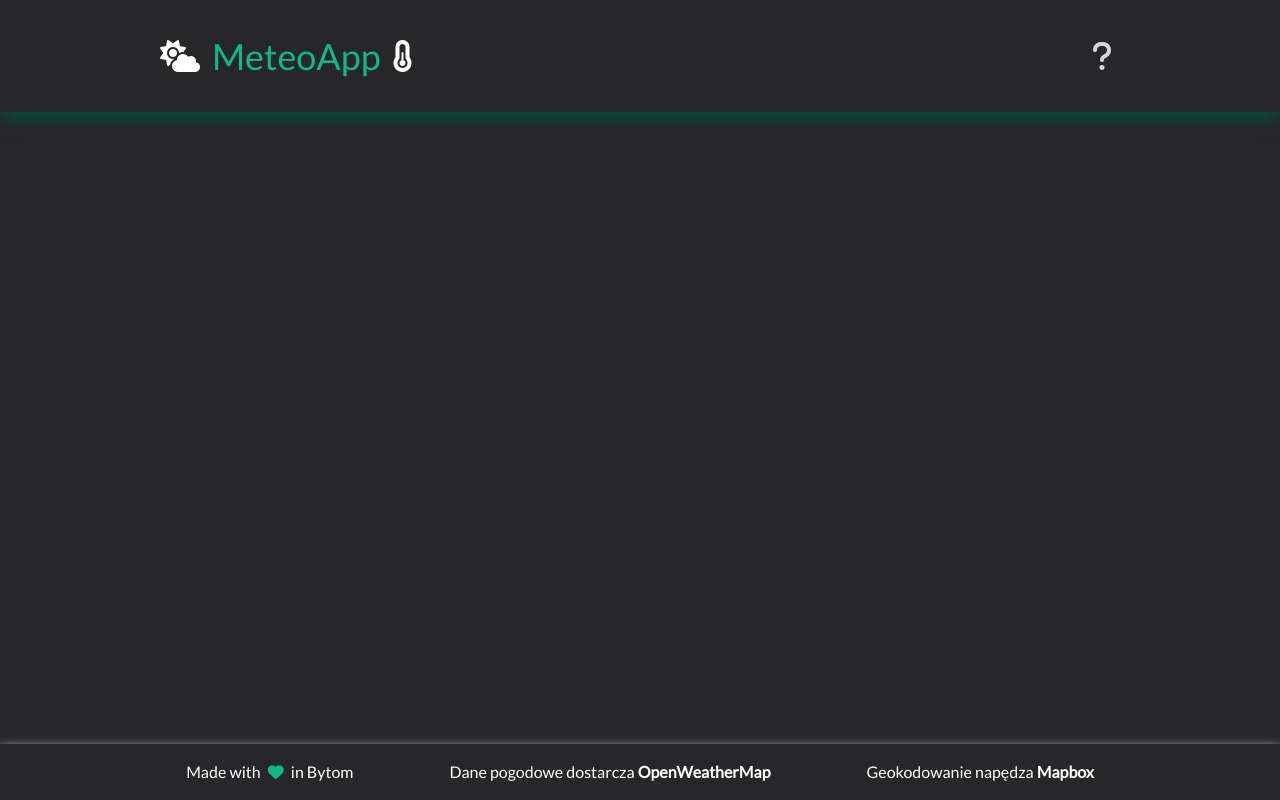
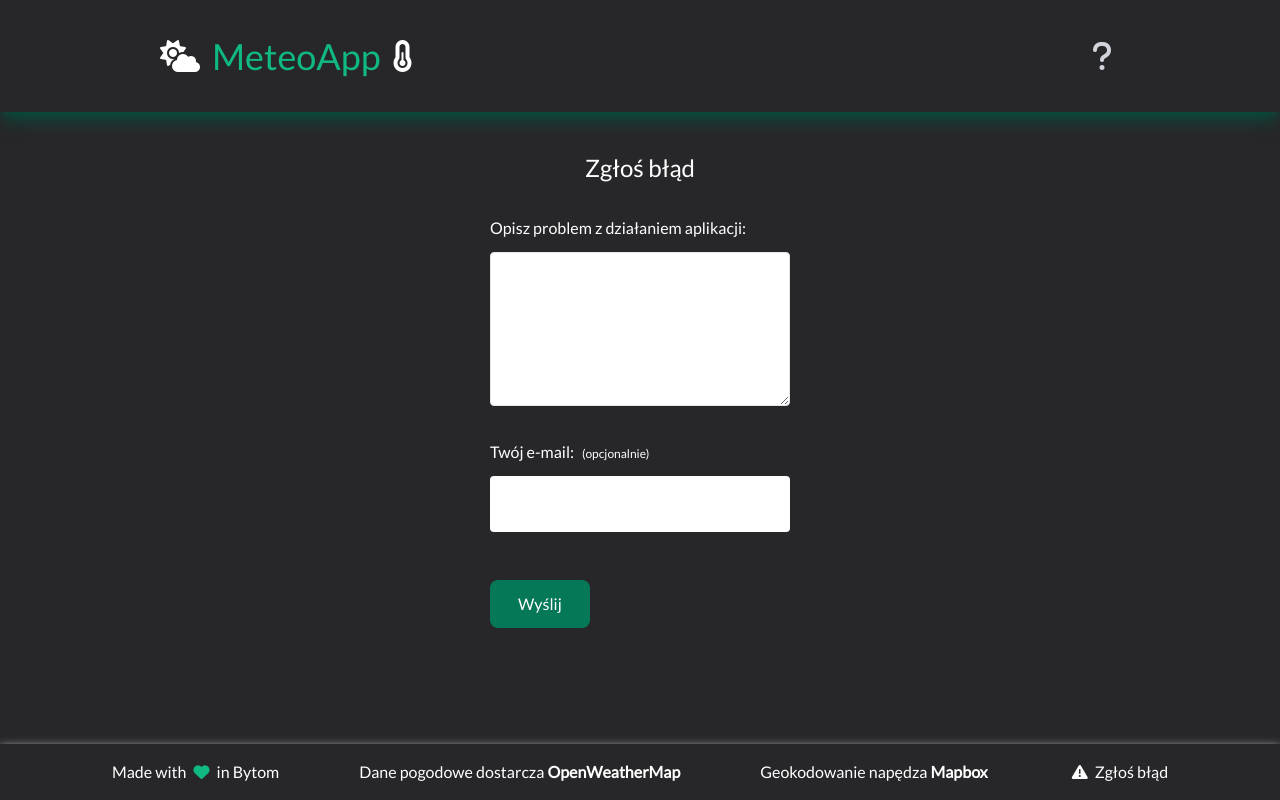
Before and after one commit to Darkspirith/MeteoApp-project, a Vue app: page /ZglosBlad in a window 1280 px wide. Built offline with nearby package versions, Linux system fonts and the light colour scheme.

Commit message:
Add a bug reporting function.

```diff
--- a/package.json
+++ b/package.json
@@ -1,6 +1,6 @@
 {
   "name": "meteoapp-project",
-  "version": "0.1.1",
+  "version": "0.1.2",
   "private": true,
   "type": "module",
   "scripts": {
--- a/src/App.vue
+++ b/src/App.vue
@@ -14,4 +14,4 @@ import Navigation from "./components/Navigation.vue";
 import Footer from "./components/Footer.vue";
 </script>
 
-<style lang="scss" scoped></style>
+<style scoped></style>
--- a/src/components/AsyncLocalityView.vue
+++ b/src/components/AsyncLocalityView.vue
@@ -90,7 +90,7 @@
       class="lg:max-w-screen-lg md:max-w-screen-md sm:max-w-screen-sm xs:w-screen-xs w-full mb-2 py-15"
     >
       <div class="mx-8 text-white">
-        <h2 class=" text-lg py-4 mb-7">Prognoza godzinowa:</h2>
+        <h2 class="text-lg py-4 mb-7">Prognoza godzinowa:</h2>
         <div class="flex gap-16 overflow-x-auto">
           <div
             v-for="hourData in meteoData.hourly"
@@ -183,8 +183,7 @@
       </div>
     </div>
 
-
-    <!-- "Remove" / "Usuń" button -->
+    <!-- "Remove" button -->
     <div
       class="flex items-center gap-2 p-4 mt-2 mb-10 text-white cursor-pointer duration-300 hover:text-red-400"
       @click="removeLocality"
--- a/src/components/Footer.vue
+++ b/src/components/Footer.vue
@@ -6,7 +6,7 @@
     <div
       class="flex justify-center text-center lg:text-base md:text-sm sm:text-xs xs:text-xs py-4 px-3"
     >
-      <p>
+      <p class="lg:pr-20 md:pr-16 sm:pr-8 xs:pr-3">
         Made with
         <i
           class="fa-solid fa-heart aria-hidden:true title='love' text-meteo-secondary hover:text-red-700 duration-700 px-1"
@@ -15,18 +15,33 @@
         </i>
         in Bytom
       </p>
-      <p class="lg:px-24 md:px-16 sm:px-8 xs:px-2">
+      <p class="lg:pr-20 md:pr-16 sm:pr-8 xs:pr-3">
         Dane pogodowe dostarcza
         <a class="font-bold" href="https://openweathermap.org/"
           >OpenWeatherMap</a
         >
       </p>
-      <p>
+      <p class="lg:pr-20 md:pr-16 sm:pr-8 xs:pr-3">
         Geokodowanie napędza
         <a class="font-bold" href="http://mapbox.com/about/maps">Mapbox</a>
+      </p>
+      <p>
+        <a
+          class="hover:text-yellow-500 duration-300 cursor-pointer"
+          @click="router.push({ name: 'BugReportView' })"
+        >
+          <i
+            class="fa-solid fa-exclamation-triangle aria-hidden:true title='Czy chcesz zgłosić błąd? Ikona - ikona wykrzyknika w trójkącie' px-1"
+          ></i>
+          Zgłoś błąd
+        </a>
       </p>
     </div>
   </footer>
 </template>
 
-<script setup></script>
+<script setup>
+import { useRouter } from "vue-router";
+
+const router = useRouter();
+</script>
--- a/src/components/LocalityCard.vue
+++ b/src/components/LocalityCard.vue
@@ -13,7 +13,7 @@
         </p>
         <p class="text-sm text-right py-1">
           {{ Math.round(city.weather.main.temp_min) }} &degC
-         <span class="mx-1">-</span>
+          <span class="mx-1">-</span>
           {{ Math.round(city.weather.main.temp_max) }} &degC
         </p>
       </div>
--- a/src/components/ModalWindow.vue
+++ b/src/components/ModalWindow.vue
@@ -1,4 +1,4 @@
- <template>
+<template>
   <Teleport to="body">
     <Transition name="modal-outer">
       <div
@@ -11,6 +11,8 @@
             class="rounded-lg p-5 bg-neutral-700 self-start max-w-screen-md mx-3 lg:mt-32 md:mt-32 sm:mt-5 overflow-auto"
           >
             <slot />
+
+            <!-- Close modal button -->
             <button
               class="mt-8 text-md rounded-lg bg-emerald-700 py-3 px-7 text-white hover:bg-meteo-tertiary duration-300"
               @click="$emit('close-modal')"
--- a/src/components/Navigation.vue
+++ b/src/components/Navigation.vue
@@ -9,8 +9,7 @@
         aria-label="Strona główna"
         class="hover:scale-105 duration-500"
       >
-
-      <!-- Logo -->
+        <!-- Logo -->
         <div class="flex items-center gap-3 flex-1">
           <i
             class="fa-solid fa-cloud-sun aria-hidden='true' fa-2xl"
@@ -47,6 +46,7 @@
         ></i>
       </div>
 
+      <!-- Modal window - app guide -->
       <ModalWindow :modalActive="modalActive" @close-modal="toggleModal">
         <div class="text-white">
           <h1 class="text-xl mt-2 mb-7">
@@ -125,7 +125,6 @@ const addLocality = () => {
 
 const modalActive = ref(null);
 
-// Modal window
 const toggleModal = () => {
   modalActive.value = !modalActive.value;
 };
--- a/src/router/index.js
+++ b/src/router/index.js
@@ -1,6 +1,7 @@
 import { createRouter, createWebHistory } from "vue-router";
 import HomeView from "../views/HomeView.vue";
 import LocalityView from "../views/LocalityView.vue";
+import BugReportView from "@/views/BugReportView.vue";
 
 const router = createRouter({
   history: createWebHistory(import.meta.env.BASE_URL),
@@ -15,7 +16,7 @@ const router = createRouter({
       },
     },
     {
-      path: "/pogoda/:state/:city",
+      path: "/Pogoda/:state/:city",
       name: "LocalityView",
       component: LocalityView,
       meta: {
@@ -23,6 +24,16 @@ const router = createRouter({
         ariaLabel: "Pogoda dla wybranej miejscowości",
       },
     },
+    {
+      path: "/ZglosBlad",
+      name: "BugReportView",
+      component: BugReportView,
+      meta: {
+        title: "Zgłoś błąd w aplikacji",
+        ariaLabel: "Zgłoś błąd w aplikacji",
+      },
+    },
+
   ],
 });
 
--- /dev/null
+++ b/src/views/BugReportView.vue
@@ -0,0 +1,66 @@
+<template>
+
+  <!-- Bug report -->
+
+  <div class="text-white bg-meteo-primary flex flex-col items-center">
+    <h2 class="text-2xl mt-5 p-5">Zgłoś błąd</h2>
+    <form @submit.prevent="submitIssue" class="max-w-lg">
+      <div class="mb-4">
+        <label for="issue" class="block py-3"
+          >Opisz problem z działaniem aplikacji:</label
+        >
+        <textarea
+          id="issue"
+          v-model="form.issue"
+          class="text-black border rounded p-4"
+          cols="30"
+          rows="5"
+          required
+        ></textarea>
+      </div>
+
+      <div class="mb-4">
+        <label for="email" class="block py-3"
+          >Twój e-mail:<span class="text-xs pl-2">(opcjonalnie)</span></label
+        >
+        <input
+          id="email"
+          v-model="form.email"
+          type="email"
+          class="text-black rounded p-4 w-full"
+          cols="30"
+        />
+      </div>
+
+      <button
+        type="submit"
+        class="text-md rounded-lg bg-emerald-700 py-3 px-7 mt-8 mb-10 text-white hover:bg-meteo-tertiary duration-300"
+      >
+        Wyślij
+      </button>
+    </form>
+    <p v-if="submitted" class="mt-10 text-meteo-secondary">
+      Błąd został zgłoszony. Wkrótce zajmiemy się nim!
+    </p>
+  </div>
+</template>
+
+<script setup>
+import { reactive, ref } from "vue";
+
+const form = reactive({
+  issue: "",
+  email: "",
+});
+
+const submitted = ref(false);
+
+// Here I would have to send the data to the backend.
+
+const submitIssue = () => {
+  console.log(form);
+  submitted.value = true;
+};
+</script>
+
+<style scoped></style>
--- a/src/views/HomeView.vue
+++ b/src/views/HomeView.vue
@@ -123,4 +123,4 @@ const getSearchResults = () => {
 };
 </script>
 
-<style lang="scss" scoped></style>
+<style scoped></style>
```
Also changed, not shown: 1 other file (tests, documents, lock files or other folders).
